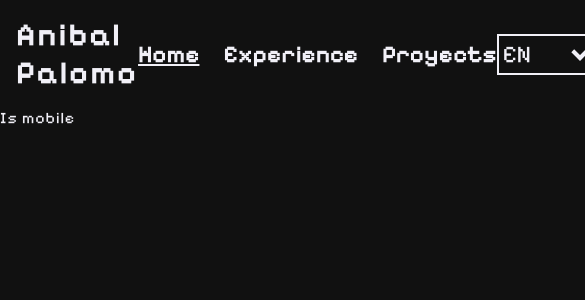
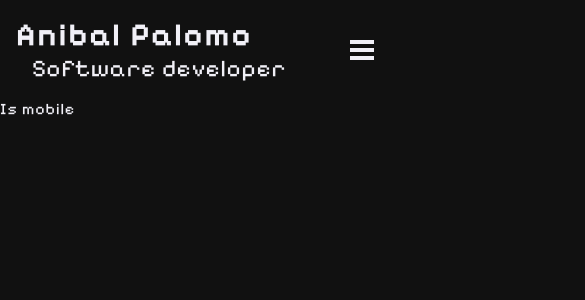
Before and after one commit to AnibalPal/portfolio, a React (Vite) app: page /#/home in a window 390 px wide. Shown: the top 300 px of the page, 585 px wide, since content can reach past the window. Built offline with nearby package versions, Linux system fonts and the light colour scheme.

Commit message:
navbar for mobile devices

```diff
--- a/src/App.tsx
+++ b/src/App.tsx
@@ -4,8 +4,14 @@ import "../i18n"
 
 import { useEffect } from 'react';
 import Navbar from './components/navbar';
+import { useMediaQuery } from 'react-responsive';
+import { DeviceInfoContext } from './contexts/deviceInfo';
 
 function App() {
+
+  const deviceType = useMediaQuery({
+    query: '(max-width: 400px)'
+  }) ? "mobile" : "desktop";
 
   const { pathname } = useLocation();
 
@@ -18,10 +24,12 @@ function App() {
   }, [])
 
   return (
-    <div className='app-container'>
-      <Navbar />
-      <Outlet />
-    </div>
+    <DeviceInfoContext value={deviceType}>
+      <div className='app-container'>
+        <Navbar />
+        <Outlet />
+      </div>
+    </DeviceInfoContext>
   )
 }
 
--- a/src/components/icons/hamburger-icon.css
+++ b/src/components/icons/hamburger-icon.css
@@ -3,7 +3,6 @@
     flex-direction: column;
     align-items: end;
     gap: 4px;
-    width: 200px;
 }
 
 .hamburger-icon-menu {
--- a/src/components/navbar.css
+++ b/src/components/navbar.css
@@ -36,6 +36,18 @@
     width: 200px;
 }
 
+.navbar-settings-container-mobile {
+    padding: 16px;
+    width: fit-content;
+    display: flex;
+    flex-direction: row;
+    align-items: center;
+    gap: 16px;
+    border: solid;
+    border-color: var(--foreground);
+    background-color: var(--background);
+}
+
 .navbar-theme-switcher {
     cursor: pointer;
 }
--- a/src/components/navbar.tsx
+++ b/src/components/navbar.tsx
@@ -1,16 +1,23 @@
-import { useEffect } from "react";
+import { useContext, useEffect, useState } from "react";
 import { NavLink } from "react-router";
 
 import { useTranslation } from "react-i18next";
+
+import { DeviceInfoContext } from "../contexts/deviceInfo";
 
 import SunIcon from "./icons/sun-icon";
 import LanguageSelect from "./language-select";
 
 import "./navbar.css";
+import HamburgerIcon from "./icons/hamburger-icon";
 
 const Navbar = () => {
 
+    const deviceType = useContext(DeviceInfoContext);
+
     const { t } = useTranslation();
+
+    const [optionsOpen, setOptionsOpen] = useState(false);
 
     const changeTheme = () => {
         if (document.documentElement.getAttribute("data-theme") === "dark") {
@@ -28,10 +35,49 @@ const Navbar = () => {
         } else {
             document.documentElement.setAttribute("data-theme", "dark");
         }
+
+        const handleClickOutside = () => {
+            setOptionsOpen(false);
+        }
+
+        document.addEventListener("click", handleClickOutside);
+
+        return () => {
+            document.removeEventListener("click", handleClickOutside);
+        }
+
     }, [])
 
     return (
         <div className="navbar-base-container">
+            {
+                deviceType === "mobile" ?
+                    <div style={{ display: "flex", flexDirection: "row", justifyContent: "space-between", alignItems: "center", width: "100%" }}>
+                        <div style={{ display: "flex", flexDirection: "column", flexGrow: 1 }}>
+                            <p className="navbar-author">Anibal Palomo</p>
+                            <p style={{ fontSize: "24px", marginLeft: "16px" }}>Software developer</p>
+                        </div>
+                        <div style={{ cursor: "pointer" }} onClick={(e) => { e.stopPropagation(); setOptionsOpen(true) }}>
+                            <HamburgerIcon />
+                            {
+                                optionsOpen &&
+                                <div className="anchor">
+                                    <div style={{ position: "relative", top: "10px", right: "176px" }}>
+                                        <div className="navbar-settings-container-mobile">
+                                            <div className="navbar-lang-switcher">
+                                                <LanguageSelect />
+                                            </div>
+                                            <div className="navbar-theme-switcher" title="Change theme" onClick={changeTheme}>
+                                                <SunIcon />
+                                            </div>
+                                        </div>
+                                    </div>
+                                </div>
+                            }
+                        </div>
+                    </div>
+                    :
+                    <>
                         <p className="navbar-author">Anibal Palomo</p>
                         <div className="navbar-links-container">
                             <NavLink to={"/home"} className={"navbar-link"}>{t("home.name")}</NavLink>
@@ -46,6 +92,8 @@ const Navbar = () => {
                                 <SunIcon />
                             </div>
                         </div>
+                    </>
+            }
         </div>
     )
 }
--- /dev/null
+++ b/src/contexts/deviceInfo.ts
@@ -0,0 +1,5 @@
+import { createContext } from "react";
+
+type Devices = "mobile" | "tablet" | "desktop";
+
+export const DeviceInfoContext = createContext<Devices>("desktop");
--- a/src/main.tsx
+++ b/src/main.tsx
@@ -10,8 +10,9 @@ import Experience from './routes/experience/experience.tsx'
 
 import './index.css'
 
-createRoot(document.getElementById('root')!).render(
-  <StrictMode>
+const makeRoot = () => {
+
+  return <StrictMode>
       <HashRouter>
         <Routes>
           <Route path='/' element={<App />} >
@@ -23,4 +24,6 @@ createRoot(document.getElementById('root')!).render(
         </Routes>
       </HashRouter>
   </StrictMode>
-)
+}
+
+createRoot(document.getElementById('root')!).render(makeRoot())
--- a/src/routes/home/home.tsx
+++ b/src/routes/home/home.tsx
@@ -1,17 +1,15 @@
-import { useState } from "react";
+import { useContext, useState } from "react";
 
 import RouteOption from "./route-option";
 import { Selection, SelectOptions, StateOptions } from "./types";
 
 import "./home.css";
 import { useTranslation } from "react-i18next";
-import { useMediaQuery } from "react-responsive";
+import { DeviceInfoContext } from "../../contexts/deviceInfo";
 
 const Home = () => {
 
-    const isMobile = useMediaQuery({
-        query: '(max-width: 400px)'
-    });
+    const deviceType = useContext(DeviceInfoContext);
 
     const { t } = useTranslation();
 
@@ -31,7 +29,7 @@ const Home = () => {
     });
 
     const handleChange = (key: SelectOptions, state: StateOptions, value: boolean): void => {
-        console.log(isMobile)
+        console.log(deviceType)
         let newSelected = { ...selected };
         newSelected[key][state] = value;
         setSelected(newSelected);
@@ -40,7 +38,7 @@ const Home = () => {
     return (
         <div className="home-main-container fade-in">
             {
-                isMobile ?
+                deviceType === "mobile" ?
                     <p>Is mobile</p>
                     :
                     <>
```
Lines whose indentation alone changed are shown as unchanged.
